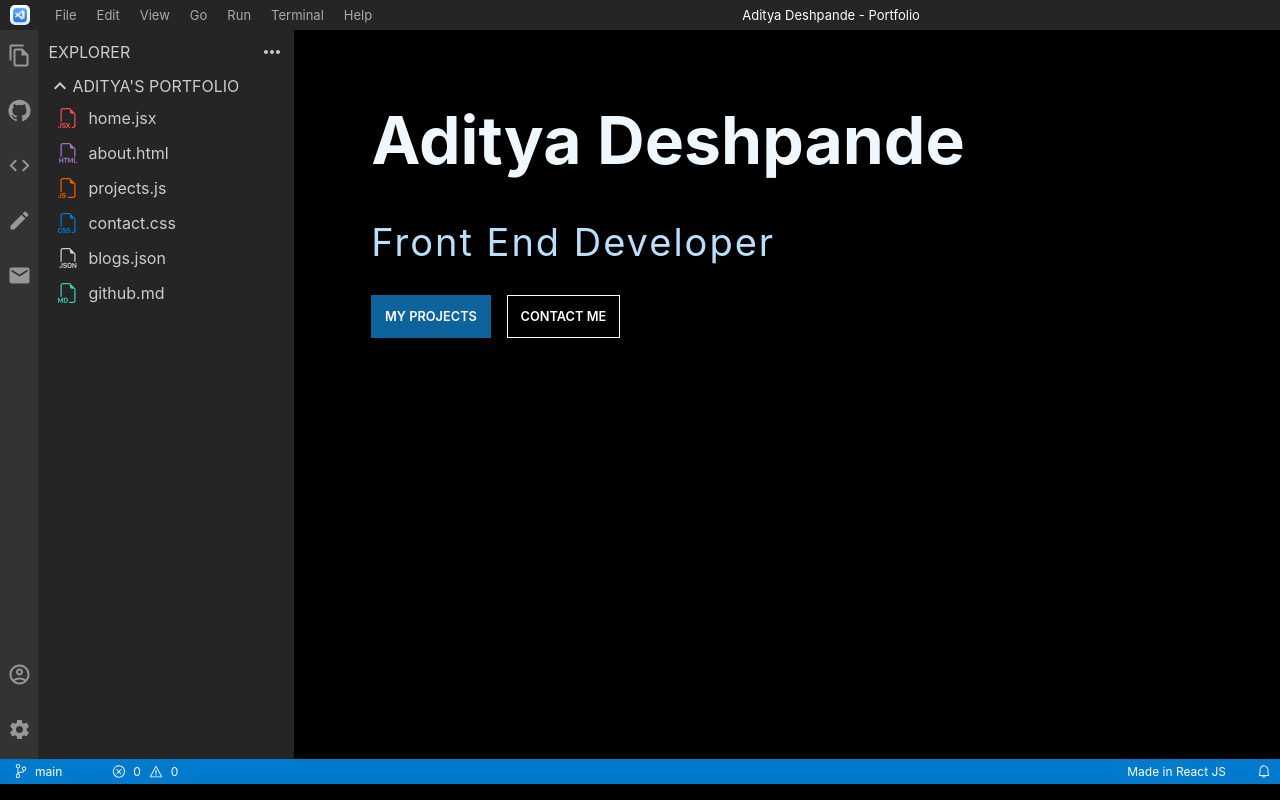
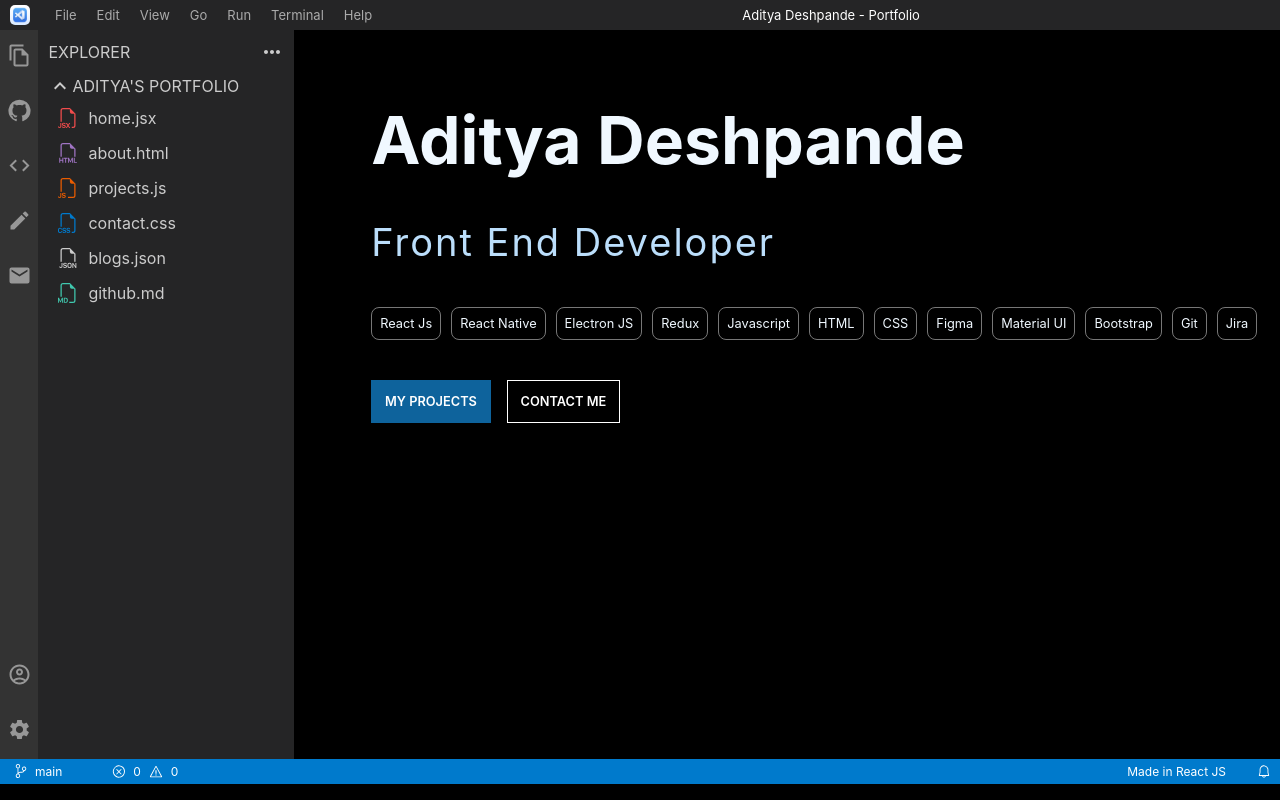
Before and after one commit to adityadeshpande0/MyPortfolio, a React (Create React App) app: page / in a window 1280 px wide. Built offline with nearby package versions, Linux system fonts and the light colour scheme.

Commit message:
Home and Contact Changes

```diff
--- a/src/Components/ContactInfo/Contact.jsx
+++ b/src/Components/ContactInfo/Contact.jsx
@@ -41,7 +41,7 @@ function Contact() {
               target="_blank"
               rel="noopener"
             >
-              {item.link}
+              {item.name}
             </a>
             ;
           </p>
--- a/src/Components/ContactInfo/contactInfoStyles.css
+++ b/src/Components/ContactInfo/contactInfoStyles.css
@@ -37,6 +37,7 @@
 .inputbox {
   width: 18rem;
   height: 2rem;
+  background-color: #3a3a3a;
 }
 .error-message {
   color: #ff7979;
@@ -44,7 +45,7 @@
   margin-left: 0.2rem;
 }
 .contact-button {
-  background-color: #0e639c;
+  background-color: #007acc;
   color: #ffff;
   text-transform: capitalize;
   padding: 0.8rem;
--- a/src/Components/Home/Home.jsx
+++ b/src/Components/Home/Home.jsx
@@ -1,17 +1,44 @@
 import React from "react";
 // import AlertDialogBox from '../Popups/AlertDialogBox'
 import "../Home/homeStyles.css";
-import AlertDialogBox from "../Popups/AlertDialogBox";
 import { Link } from "react-router-dom";
 function Home() {
+  const techTags = [
+    "React Js",
+    "React Native",
+    "Electron JS",
+    "Redux",
+    "Javascript",
+    "HTML",
+    "CSS",
+    "Figma",
+    "Material UI",
+    "Bootstrap",
+    "Git",
+    "Jira",
+  ];
+
   return (
     <div className="home-main-container">
       <p className="home-name-text">Aditya Deshpande</p>
       <div className="home-container">
         <p className="type-anim-text">Front End Developer</p>
+
+        <div className="skilltag-container">
+          {techTags.map((data, index) => (
+            <span className="home-skilltags" key={index}>
+              {data}
+            </span>
+          ))}
+        </div>
+
         <div className="home-btn-container">
-       <Link className="home-button" to="/projects">My Projects</Link>
-        <Link className="home-button cntm-button" to="/contact">Contact me</Link>
+          <Link className="home-button" to="/projects">
+            My Projects
+          </Link>
+          <Link className="home-button cntm-button" to="/contact">
+            Contact me
+          </Link>
         </div>
       </div>
     </div>
--- a/src/Components/Home/homeStyles.css
+++ b/src/Components/Home/homeStyles.css
@@ -20,7 +20,7 @@ p {
     5vw,
     var(--max-font-size-animtext)
   );
-  color: #BBDEFB;
+  color: #bbdefb;
   letter-spacing: 2px;
   border-right: 5px solid;
   width: 70%;
@@ -33,7 +33,6 @@ p {
   font-weight: 700;
   overflow-wrap: break-word;
   color: aliceblue;
-
 }
 /* Cursor Blinking */
 @keyframes cursor {
@@ -48,8 +47,8 @@ p {
     width: 0;
   }
 }
-.home-btn-container{
-    margin-top: 2.5rem;
+.home-btn-container {
+  margin-top: 2.5rem;
 }
 .home-button {
   background-color: #0e639c;
@@ -76,3 +75,18 @@ p {
   color: white;
   border: white 1px solid;
 }
+.home-skilltags {
+  font-size: 0.8rem;
+  margin-right: 8px;
+  background-color: transparent;
+  padding: 0.5rem;
+  border-radius: 0.5rem;
+  border: 1px solid #777777;
+  margin: 10px 10px 10px 0px;
+}
+.skilltag-container {
+  margin-top: 2rem;
+  margin-bottom: 2rem;
+  display: flex;
+  flex-wrap: wrap;
+}
```
